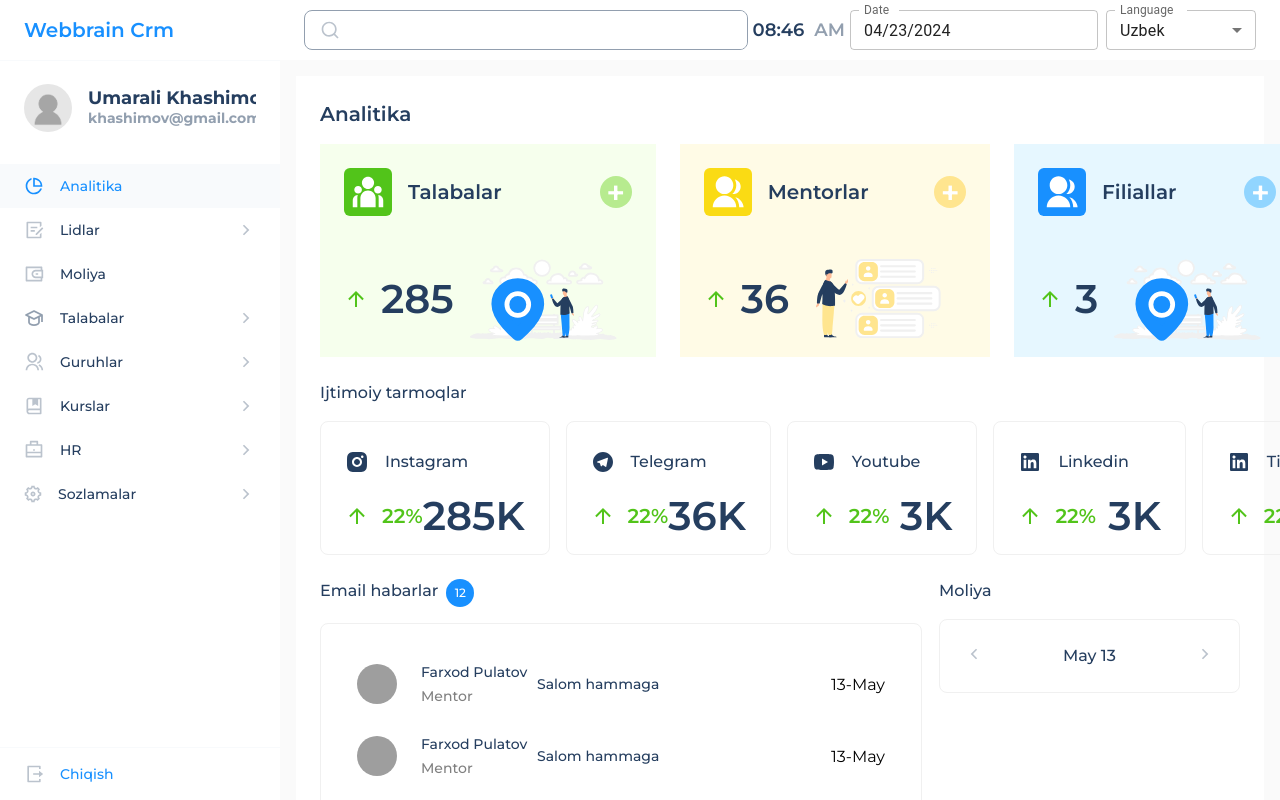
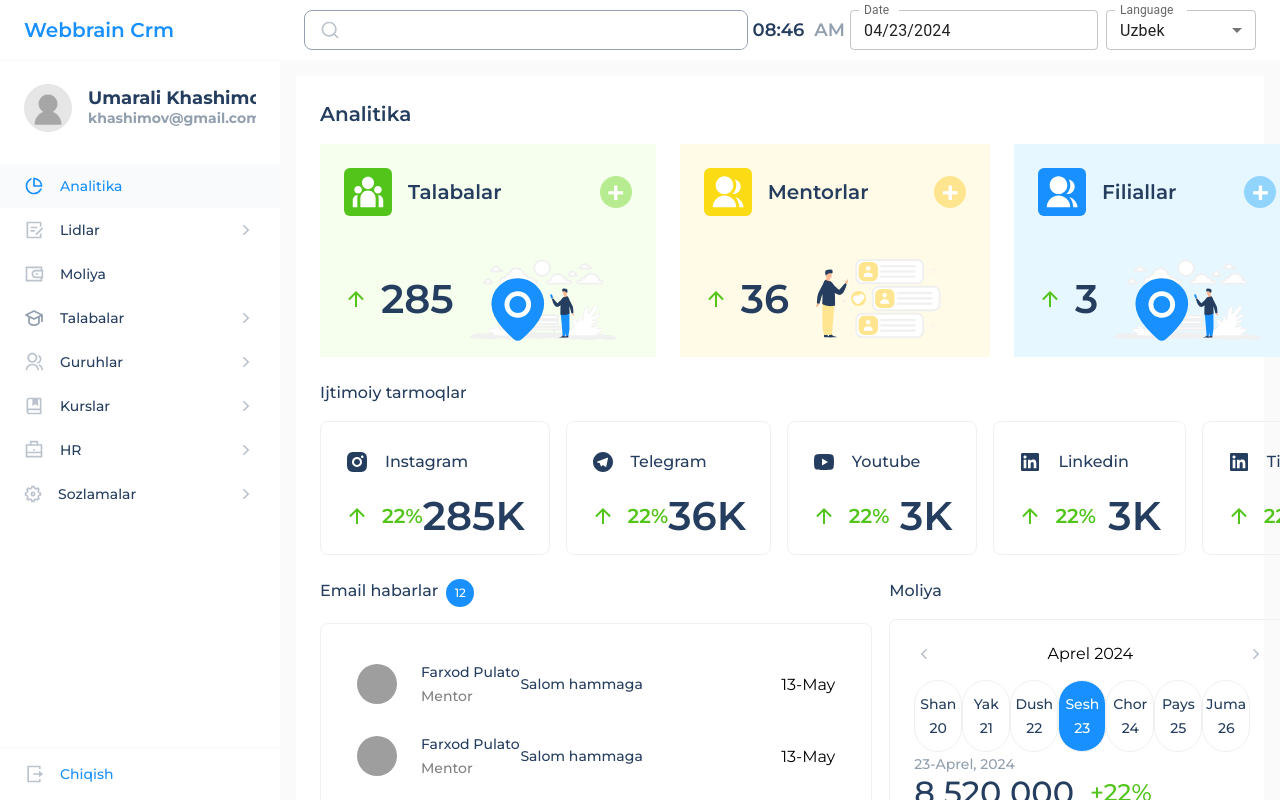
Before and after one commit to Umar-Front/crm-project, a React (Vite) app: page /analitika in a window 1280 px wide. Built offline with nearby package versions, Linux system fonts and the light colour scheme; grey boxes are pictures that could not be loaded.

Commit message:
Full-Analitika

```diff
--- a/src/components/Analitika/Moliya.jsx
+++ b/src/components/Analitika/Moliya.jsx
@@ -1,16 +1,66 @@
-import Subtitle from "../Generics/Subtitle"
-import { ArrowIcon, Fragment, Wrapper } from "./moliyaStyle"
+import { useState } from "react";
+import useDate, { weeks } from "../../hooks/date";
+import Subtitle from "../Generics/Subtitle";
+import { ArrowIcon, DateCard, Fragment, Section, Wrapper } from "./moliyaStyle"
+
 
 
 const Moliya = () => {
+  const date = useDate();
+  const [active, setActive] = useState(new Date().getDate())
+  const [weekCount, changeWeek] = useState(0)
+
+  const onClickDate = (value) => {
+    if (date.week(weekCount)[0].getDate() === value.getDate())
+      changeWeek(weekCount - 1);
+    else if (date.week(weekCount)[6]?.getDate() === value?.getDate())
+      changeWeek(weekCount + 1);
+    // console.log(date.week());
+    setActive(value?.getDate());
+  };
+
+  const onclickForward = () => { changeWeek(weekCount + 6) }
+  const onclickBackward = () => { changeWeek(weekCount - 6) }
+
+
   return (
     <Wrapper>
       <Fragment>
-        <ArrowIcon left />
-        <Subtitle>May 13</Subtitle>
-        <ArrowIcon />
+        <ArrowIcon left onClick={onclickBackward} />
+        <div>
+          {date.month.full} {date.year}
+        </div>
+        <ArrowIcon onClick={onclickForward} />
       </Fragment>
-    </Wrapper>
+      <Fragment mt={16} mb={16}>
+
+        {date.week(weekCount).map((val) => {
+          const ac = active === val.getDate()
+          return (
+            <DateCard
+              active={ac}
+              key={val}
+              onClick={() => onClickDate(val)}>
+
+              <Subtitle color={ac && "white"} size={14}>{weeks[val.getDay()]?.short}</Subtitle>
+              <Subtitle color={ac && "white"} size={14}>{val.getDate()}</Subtitle>
+            </DateCard>
+          )
+        })}
+
+      </Fragment>
+      <Subtitle color='#929FAF' size={14}>{date.date}-{date.month.full}, {date.year}</Subtitle>
+      <Subtitle size={32} mt={5} mb={24}>8 520 000 <Subtitle size={24} color='#52C41A' ml={16}>+22%</Subtitle> </Subtitle>
+
+      <Fragment mb={8}>
+        <div>Talabalar</div>
+        <Subtitle>5 760 000</Subtitle>
+      </Fragment>
+      <Fragment>
+        <div>Darsliklar sotuvi</div>
+        <Subtitle>2 180 000</Subtitle>
+      </Fragment>
+    </Wrapper >
   )
 }
 
--- a/src/components/Analitika/moliyaStyle.js
+++ b/src/components/Analitika/moliyaStyle.js
@@ -25,4 +25,19 @@ export const ArrowIcon = styled(arrow)`
 export const Fragment = styled.div`
   display:flex;
   justify-content:space-between;
+  margin: ${({ mt = 0, mb = 0, ml = 0, mr = 0 }) => `${mt}px ${mb}px ${ml}px ${mr}px`}
 `;
+
+
+export const DateCard = styled.div`
+  display:flex;
+  flex-direction:column;
+  align-items:center;
+  justify-content:center;
+  width:48px;
+  height:72px;
+  border-radius:24px;
+  border: 1px solid #f0f0f0;
+  background-color: ${({ active }) => active ? 'var(--activeColor)' : 'white'};
+  cursor:pointer;
+`;
--- a/src/components/Analitika/style.js
+++ b/src/components/Analitika/style.js
@@ -115,7 +115,7 @@ const FooterWrapper = styled.div`
  display:flex;
  flex:1;
  /* justify-content:space-between; */
- gap:17px
+ gap:17px;
 
 `;
 
--- /dev/null
+++ b/src/hooks/date.js
@@ -0,0 +1,54 @@
+export const months = [
+  { short: "Yan", full: "Yanvar" },
+  { short: "Fev", full: "Fevral" },
+  { short: "Mar", full: "Mart" },
+  { short: "Apr", full: "Aprel" },
+  { short: "May", full: "May" },
+  { short: "Iyun", full: "Iyun" },
+  { short: "Iyul", full: "Iyul" },
+  { short: "Avg", full: "Avgust" },
+  { short: "Sen", full: "Sentabr" },
+  { short: "Okt", full: "Oktyabr" },
+  { short: "Noy", full: "Noyabr" },
+  { short: "Dek", full: "Dekabr" },
+];
+
+export const weeks = [
+  { full: "Yakshanba", short: "Yak" },
+  { full: "Dushanb", short: "Dush" },
+  { full: "Seshanba", short: "Sesh" },
+  { full: "Chorshanba", short: "Chor" },
+  { full: "Payshanba", short: "Pays" },
+  { full: "Juma", short: "Juma" },
+  { full: "Shanba", short: "Shan" },
+];
+
+function getMinusDate(number) {
+  let date = new Date(new Date().setDate(new Date().getDate() - number));
+  return date;
+}
+function getPlusDate(number) {
+  let date = new Date(new Date().setDate(new Date().getDate() + number));
+  return date;
+}
+
+export const useDate = () => {
+  const d = new Date();
+  let day = weeks[d.getDay()];
+  let date = d.getDate();
+  let year = d.getFullYear();
+  let month = months[d.getMonth()];
+  let week = (count = 0) => [
+    getMinusDate(3 - count),
+    getMinusDate(2 - count),
+    getMinusDate(1 - count),
+    getMinusDate(0 - count),
+    getPlusDate(1 + count),
+    getPlusDate(2 + count),
+    getPlusDate(3 + count),
+  ];
+
+  return { year, day, month, date, week };
+};
+
+export default useDate;
```
